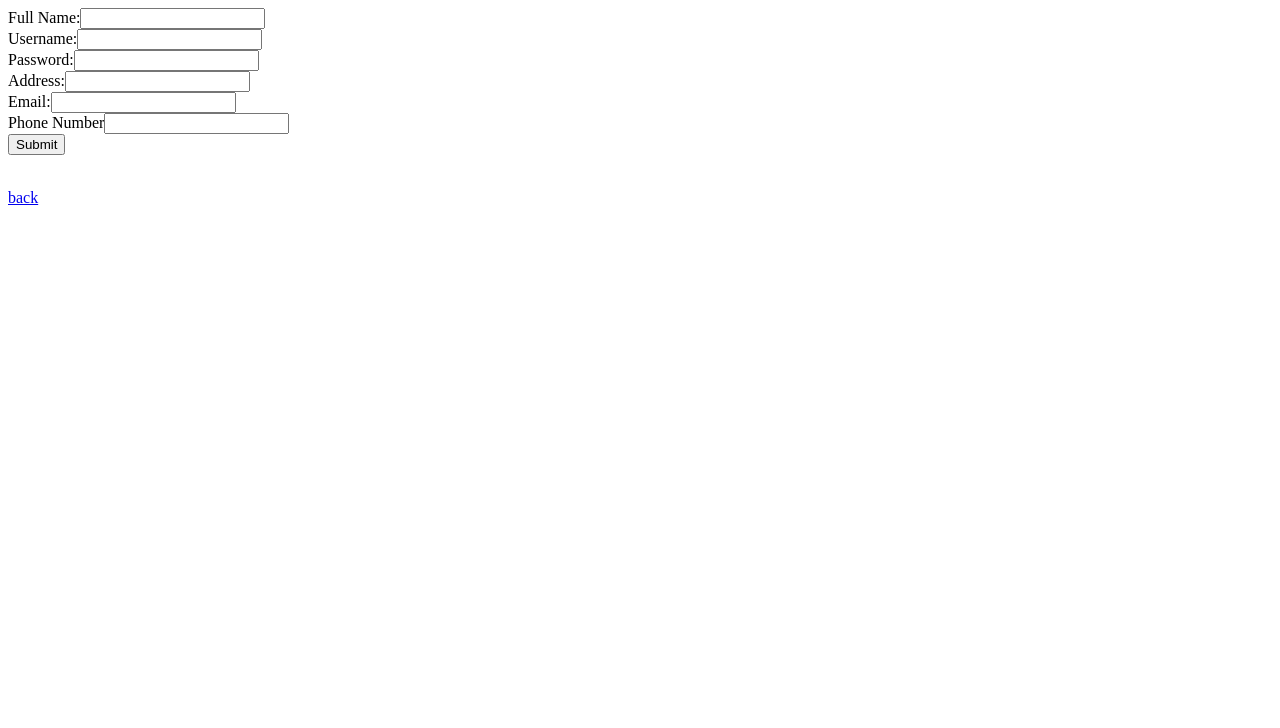
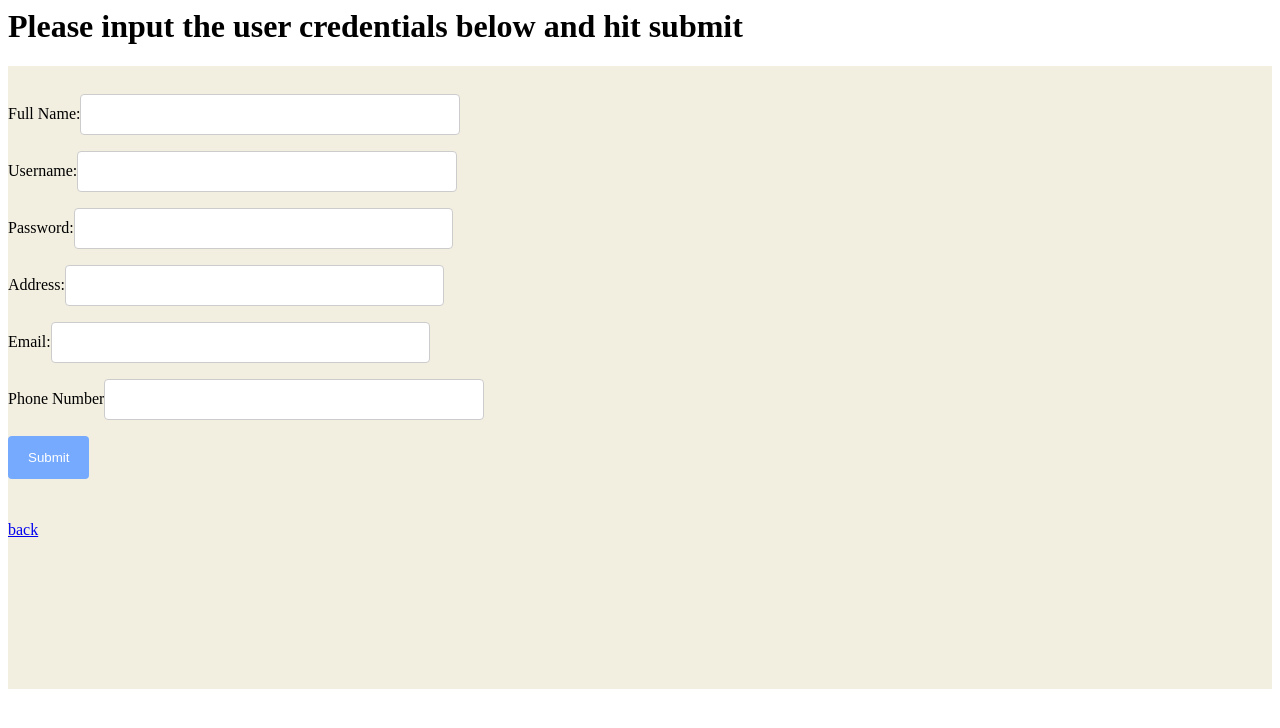
Before and after one commit to jd-vandenbor/Web-applications-project, a PHP site: page /signup.php in a window 1280 px wide. Shown: the top 728 px of the page. Run offline with PHP 8.4, Linux system fonts and the light colour scheme.

Commit message:
css to signup

```diff
--- a/project/signup.php
+++ b/project/signup.php
@@ -3,7 +3,39 @@
 	<title>Make an Account</title>
 	<meta http-equiv="Content-Type" content="text/html; charset = UTF-8">
 </head>
+<style>
 
+
+.divy {
+	background-color: #f2efe1;
+}
+
+input[type=text], select {
+	width: 30%;
+	padding: 12px 20px;
+	margin: 8px 0;
+	border: 1px solid #ccc;
+	border-radius: 4px;
+	box-sizing: border-box;
+}
+
+input[type=submit] {
+	color: white;
+  	background-color: #75aaff;
+  	padding: 14px 20px;
+  	margin: 8px 0;
+  	border: none;
+  	border-radius: 4px;
+  	cursor: pointer;
+}
+
+input[type=submit]:hover {
+  	background-color: #2e4c7d;
+}
+
+</style>
+<h1>Please input the user credentials below and hit submit</h1>
+<div class="divy" style="padding-top:20px;padding-bottom:150px;">
 <body>
 	 <form action="register.php" method="POST">
 
@@ -27,6 +59,7 @@
 
 	<br>
 	<a href="home.php">back</a>
+	</div>
 </body>
 
 </html>
```
